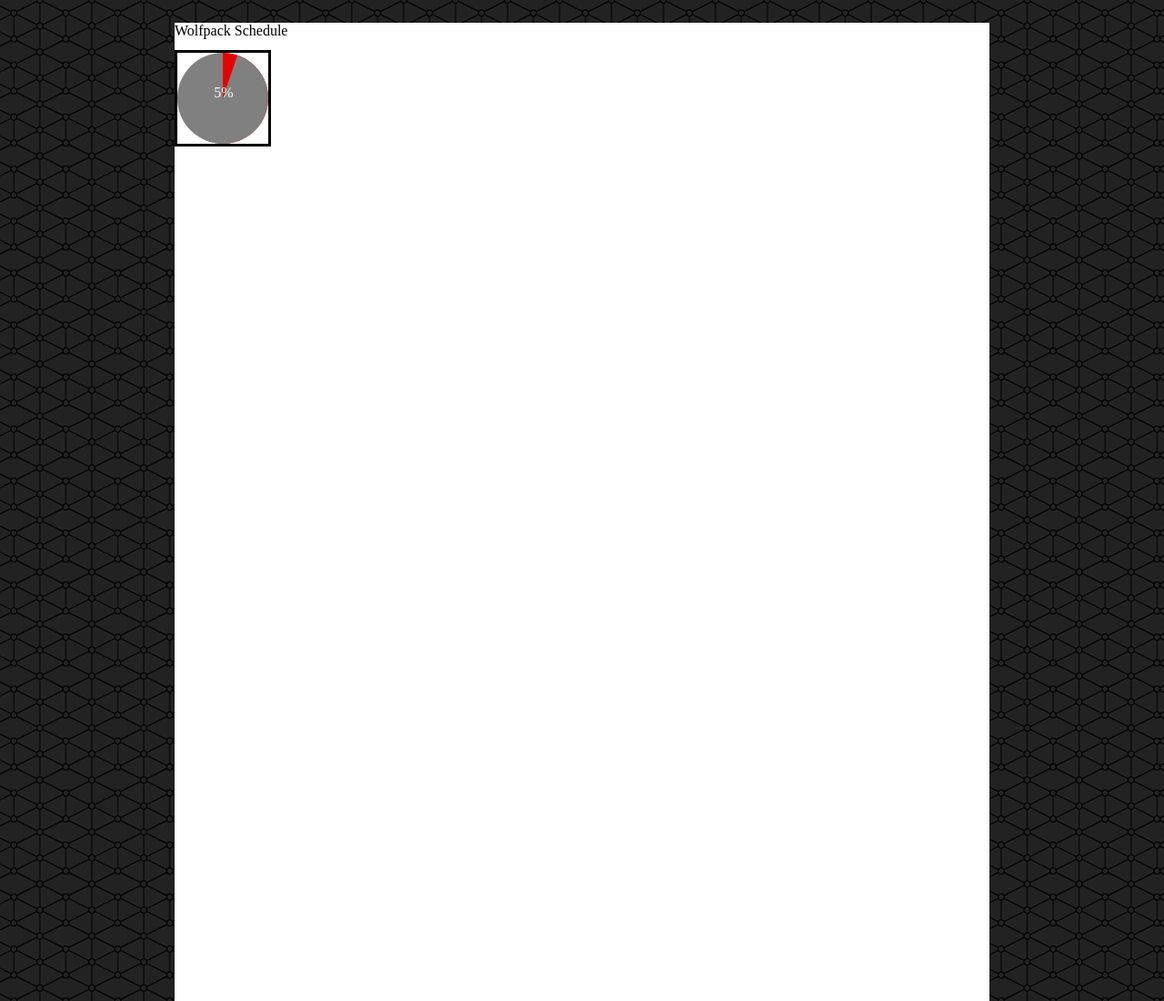
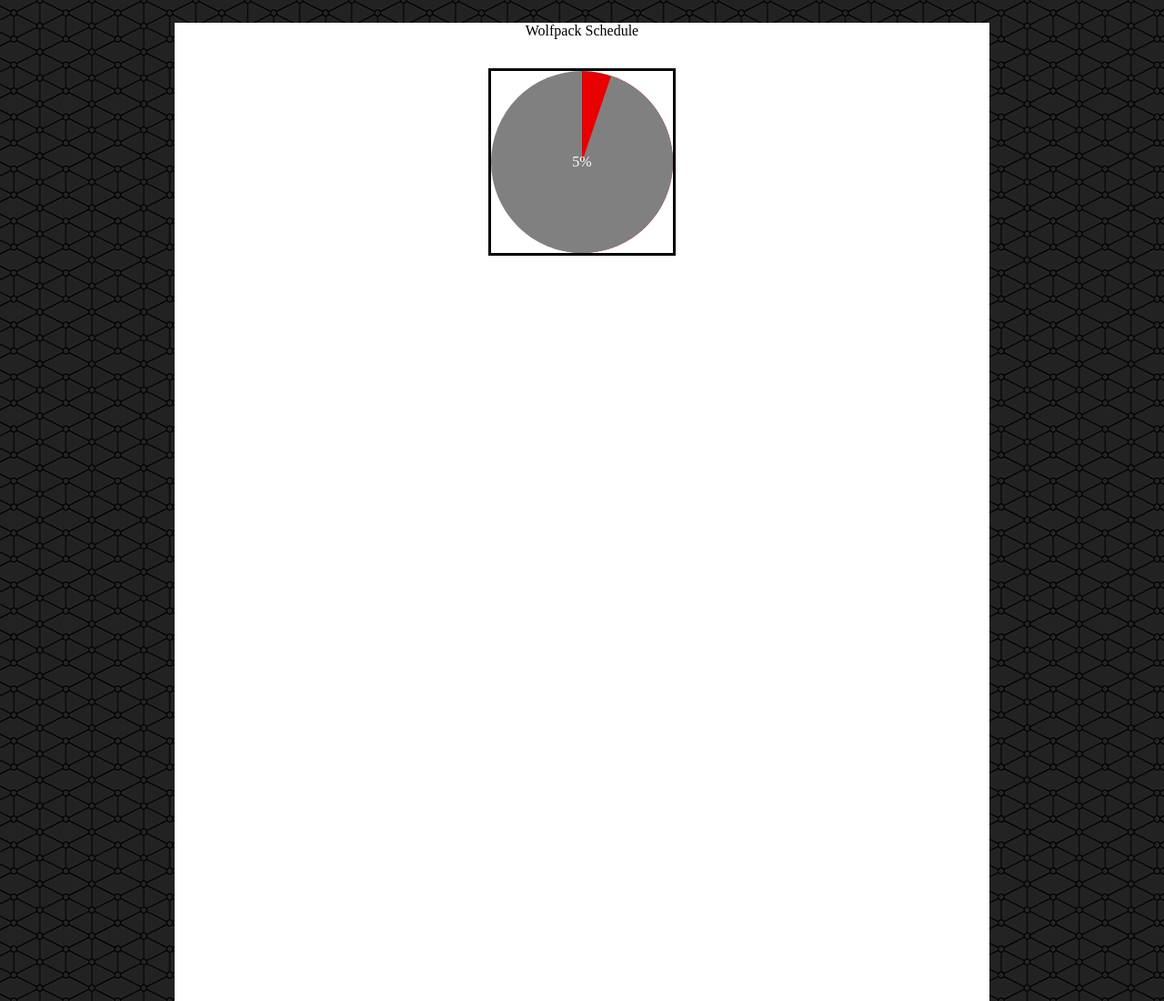
Before and after one commit to carinder/carinder.github.io, a plain HTML site: page index.html in a window 1280 px wide. Shown: the top 1100 px of the page at 91% size. Drawn offline with Linux system fonts and the light colour scheme.

Commit message:
centered

```diff
--- a/index.css
+++ b/index.css
@@ -13,44 +13,48 @@ body{
 	top: 250px;
 	margin-bottom: 25px;
 	top:25px;
+	display: flex;
+	justify-content: center;
 }
 #timeGraph{
-	width: 100px;
-	height: 100px;
+	width: 200px;
+	height: 200px;
 	border-style: solid;
-	margin:0 auto;
 	position: absolute;
-	top:30px;
+	top:50px;
+	display: flex;
+	justify-content: center;
+	align-items: center;
 }
 #circle{
 	background:gray;
 	background-image:linear-gradient(to right, transparent 50%, #e60000 0);
-	height: 100px;
-	width: 100px;
+	height: 100%;
+	width: 100%;
 	border-radius: 50%;
 }
 #coverBox{
-	height:100px;
-	width:100px;
+	height:100%;
+	width:100%;
 	margin:0px;
 	position: absolute;
 	top:0px;
 }
 #cover{
-	height:50px;
-	width:100px;
-	border-top-right-radius: 50px;
-	border-top-left-radius: 50px;
+	height:50%;
+	width:100%;
+	border-top-right-radius: 100px;
+	border-top-left-radius: 100px;
 	background-color: gray;
 	position: absolute;
 	top: 0px;
 }
 #percent{
 	position: absolute;
-	height: 35px;
-	width: 35px;
+	height: 40px;
+	width: 40px;
+	color: white;
 	text-align: center;
-	top:35px;
-	left: 33.5px;
-	color: white;
+	vertical-align: middle;
+	line-height: 40px;
 }
```
